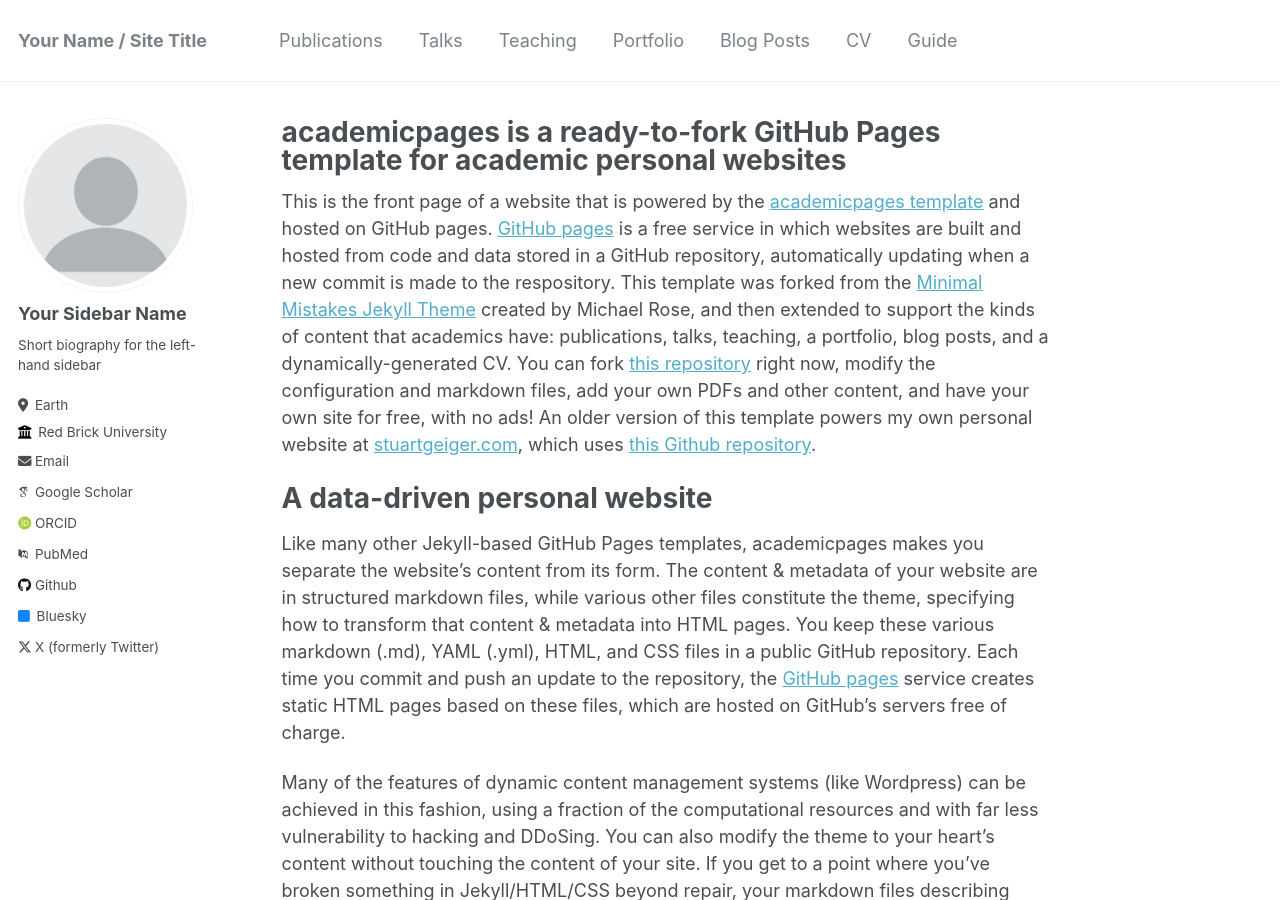
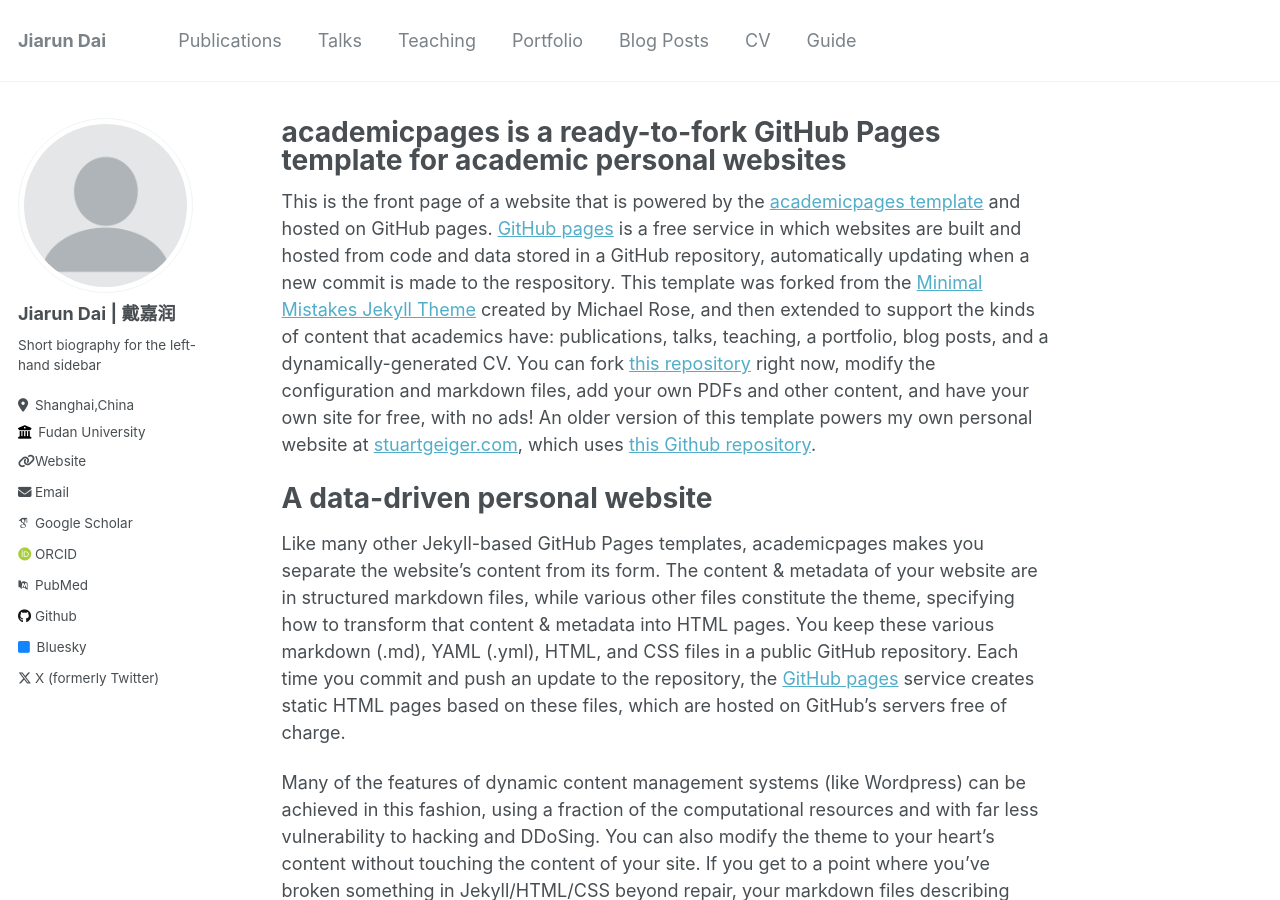
Before and after one commit to DJRRR/djrrr.github.io, a Jekyll site: the page built from _pages/about.md, in a window 1280 px wide and 900 px high. Built offline with Jekyll 4.4.1, drawn with Linux system fonts in a browser that asks for light colours; some web fonts are replaced.

Commit message:
Update _config.yml

```diff
--- a/_config.yml
+++ b/_config.yml
@@ -8,11 +8,11 @@
 
 # Basic Site Settings
 locale                   : "en-US"
-title                    : "Your Name / Site Title"
+title                    : "Jiarun Dai"
 title_separator          : "-"
 name                     : &name "Your Name"
 description              : &description "personal description"
-url                      : https://academicpages.github.io # the base hostname & protocol for your site e.g. "https://mmistakes.github.io"
+url                      : https://djrrr.github.io
 baseurl                  : "" # the subpath of your site, e.g. "/blog"
 repository               : "academicpages/academicpages.github.io"
 
@@ -22,13 +22,12 @@ repository               : "academicpages/academicpages.github.io"
 author:
   # Biographic information
   avatar           : "profile.png"
-  name             : "Your Sidebar Name"
-  pronouns         : # example: "she/her"
+  name             : "Jiarun Dai | 戴嘉润"
   bio              : "Short biography for the left-hand sidebar"
-  location         : "Earth"
-  employer         : "Red Brick University"
-  uri              : # URL
-  email            : "none@example.org"
+  location         : "Shanghai,China"
+  employer         : "Fudan University"
+  uri              : https://secsys.fudan.edu.cn/
+  email            : "jrdai@fudan.edu.cn"
 
   # Academic websites
   arxiv            : # URL - Update with the correct link to your profile
```
